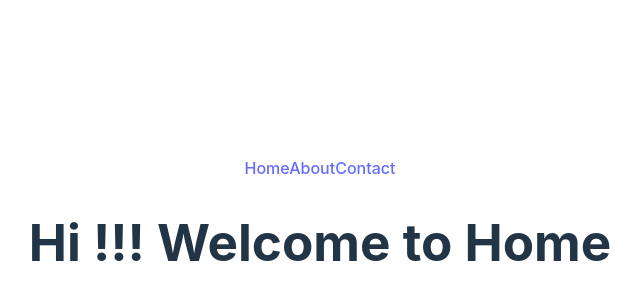
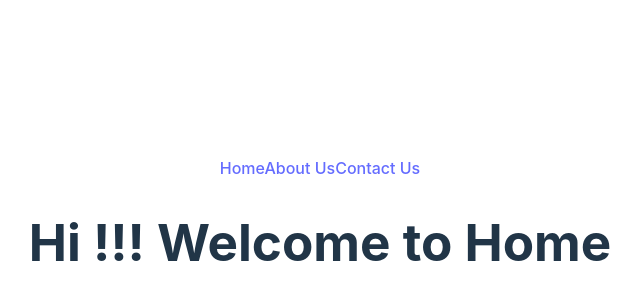
Before and after one commit to hbtuabhishek/routes, a React (Vite) app: page / in a window 1280 px wide. Shown: the part 170-470 px from the top of the page, without its empty margins (320-961 px from the left). Built offline with nearby package versions, Linux system fonts and the light colour scheme.

Commit message:
Update Layout.tsx

```diff
--- a/src/pages/Layout.tsx
+++ b/src/pages/Layout.tsx
@@ -4,8 +4,8 @@ const Layout = () => {
     return (
         <>
         <Link to="/">Home</Link>
-        <Link to="/about">About</Link>
-        <Link to="/contact">Contact</Link>
+        <Link to="/about">About Us</Link>
+        <Link to="/contact">Contact Us</Link>
         <Outlet />
         </>
     )
```
